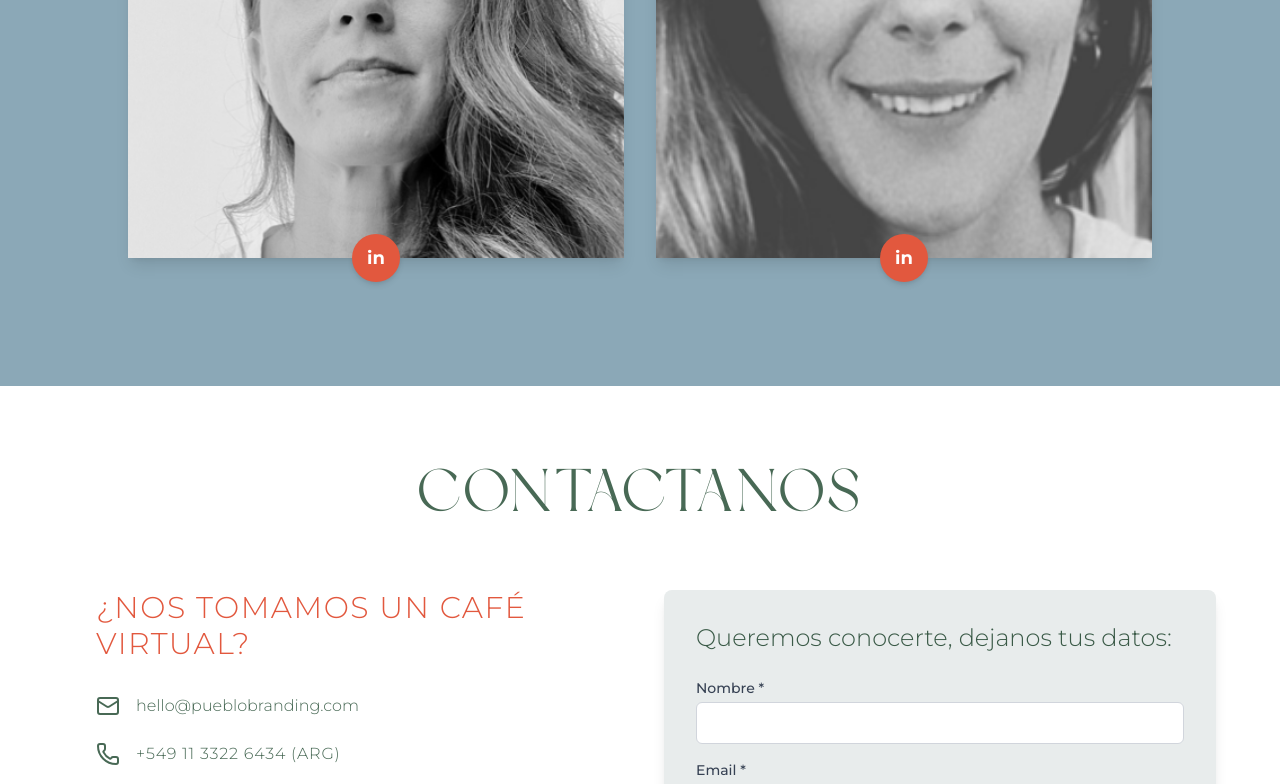
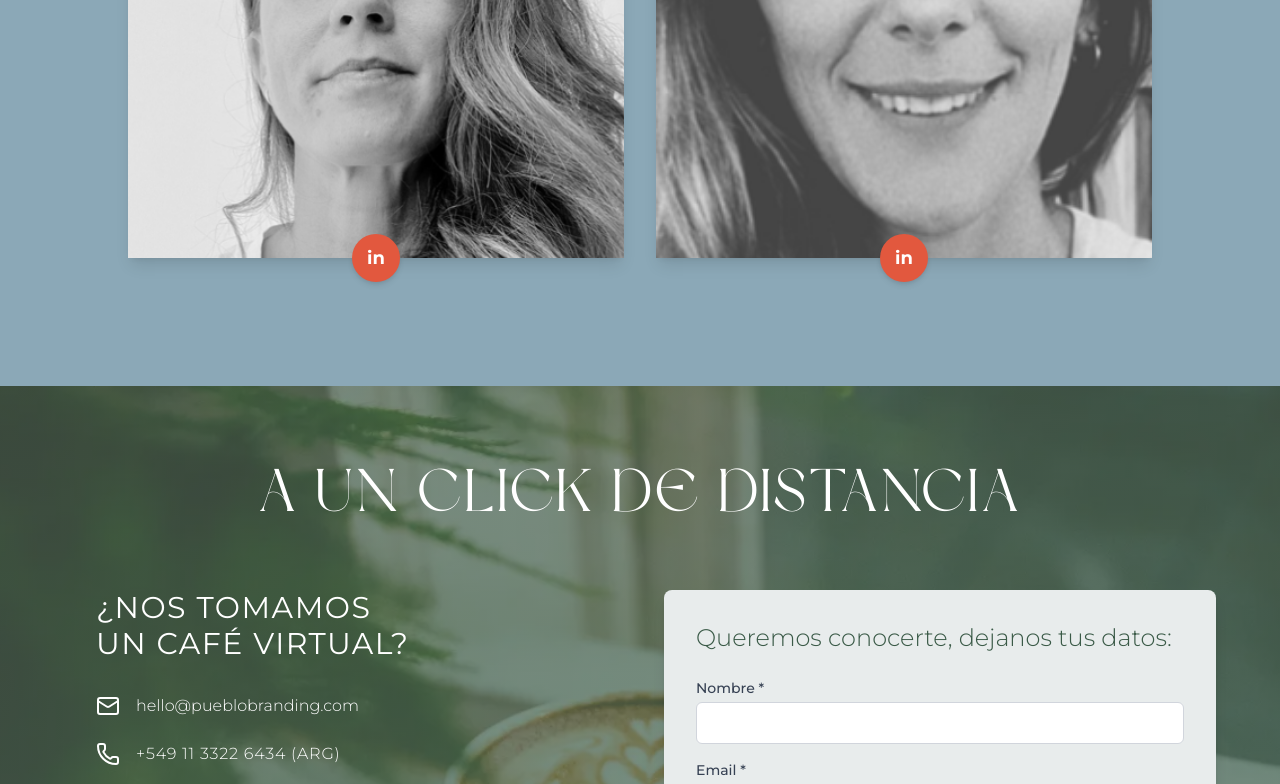
Before and after one commit to pueblobranding/pueblo, a Next.js app: page / in a window 1280 px wide. Shown: the part 2000-2784 px from the top of the page. Built offline with nearby package versions, Linux system fonts and the light colour scheme; no server answers.

Commit message:
quedando lindo

```diff
--- a/components/Whatsapp.tsx
+++ b/components/Whatsapp.tsx
@@ -15,6 +15,7 @@ function Whatsapp() {
             alt="whatsapp logo"
             width={90}
             height={90}
+            className="opacity-70 hover:opacity-100 transition-opacity duration-300"
           />
 
         </a>
--- a/components/contacto.tsx
+++ b/components/contacto.tsx
@@ -147,20 +147,33 @@ export default function ContactoSection() {
     }
 
     return (
-        <section id="contacto" className="min-h-screen bg-white flex items-center px-4 mb-20">
+        <section
+            id="contacto"
+            className="relative min-h-screen flex items-center justify-center px-4 pb-20 text-white"
+            style={{
+                backgroundImage: `
+            linear-gradient(#486955aa, #486955cc),
+            url('/contacto-background.webp')
+          `,
+                backgroundSize: 'cover', // Aplica a TODOS los fondos definidos
+                backgroundPosition: 'center',
+                backgroundRepeat: 'no-repeat',
+
+            }}
+        >
             {/* <Navbar isMenuOpen={isMenuOpen} toggleMenu={toggleMenu} /> */}
             <div className="container mx-auto max-w-6xl">
                 {/* Título principal */}
-                <h1 style={{ fontFamily: 'dream-avenue'}} className="text-verde-opalo-100 text-4xl md:text-5xl lg:text-6xl text-center mb-16 tracking-wider mt-20">
-                    CONTACTANOS
+                <h1 style={{ fontFamily: 'dream-avenue' }} className="text-4xl md:text-5xl lg:text-6xl text-center mb-16 tracking-wider mt-20">
+                    A UN CLICK DE DISTANCIA
                 </h1>
 
-                <div className="grid grid-cols-1 md:grid-cols-2 gap-12">
+                <div className="grid-reverse md:grid grid-cols-1 md:grid-cols-2 gap-12">
                     {/* Información de contacto */}
-                    <div className="text-white order-2 md:order-1 ml-8 " >
-                        <h2 className="text-tigerlily text-3xl font-light mb-8 tracking-wider">¿NOS TOMAMOS UN CAFÉ VIRTUAL?</h2>
+                    <div className="text-white order-2 md:order-1 ml-8 pb-10" >
+                        <h2 className="text-3xl mb-8 tracking-wider">¿NOS TOMAMOS <br /> UN CAFÉ VIRTUAL?</h2>
 
-                        <div className="space-y-6 text-verde-opalo-100">
+                        <div className="space-y-6">
 
                             <div className="flex flex-row gap-4">
                                 {/* <h3 className="text-xl font-light mb-2">Email</h3> */}
@@ -209,7 +222,7 @@ export default function ContactoSection() {
                                 {formStatus.message}
                             </div>
                         ) : (
-                            <div className="space-y-4">
+                            <div className="space-y-4 -mb-14">
                                 <div>
                                     <label htmlFor="nombre" className="block text-sm font-medium text-gray-700 mb-1">
                                         Nombre *
@@ -293,10 +306,10 @@ export default function ContactoSection() {
                                 <button
                                     type="submit"
                                     onClick={handleSubmit}
-                                    className="flex items-center justify-center w-full bg-tigerlily text-white py-3 px-6 rounded-md hover:bg-[#d04e39] transition-colors font-semibold tracking-wider cursor-pointer"
+                                    className="flex items-center justify-center m-auto bg-tigerlily text-white py-3 px-6 rounded-full hover:bg-[#d04e39] transition-colors font-semibold tracking-wider cursor-pointer"
                                 >
-                                    <span className="mr-2">Enviar mensaje</span>
-                                    <Send size={18} />
+                                    <span className="mr-2">QUIERO QUE CONVERSEMOS</span>
+                                    {/* <Send size={18} /> */}
                                 </button>
                             </div>
                         )}
```
Also changed, not shown: public/contacto-background.webp (added).
